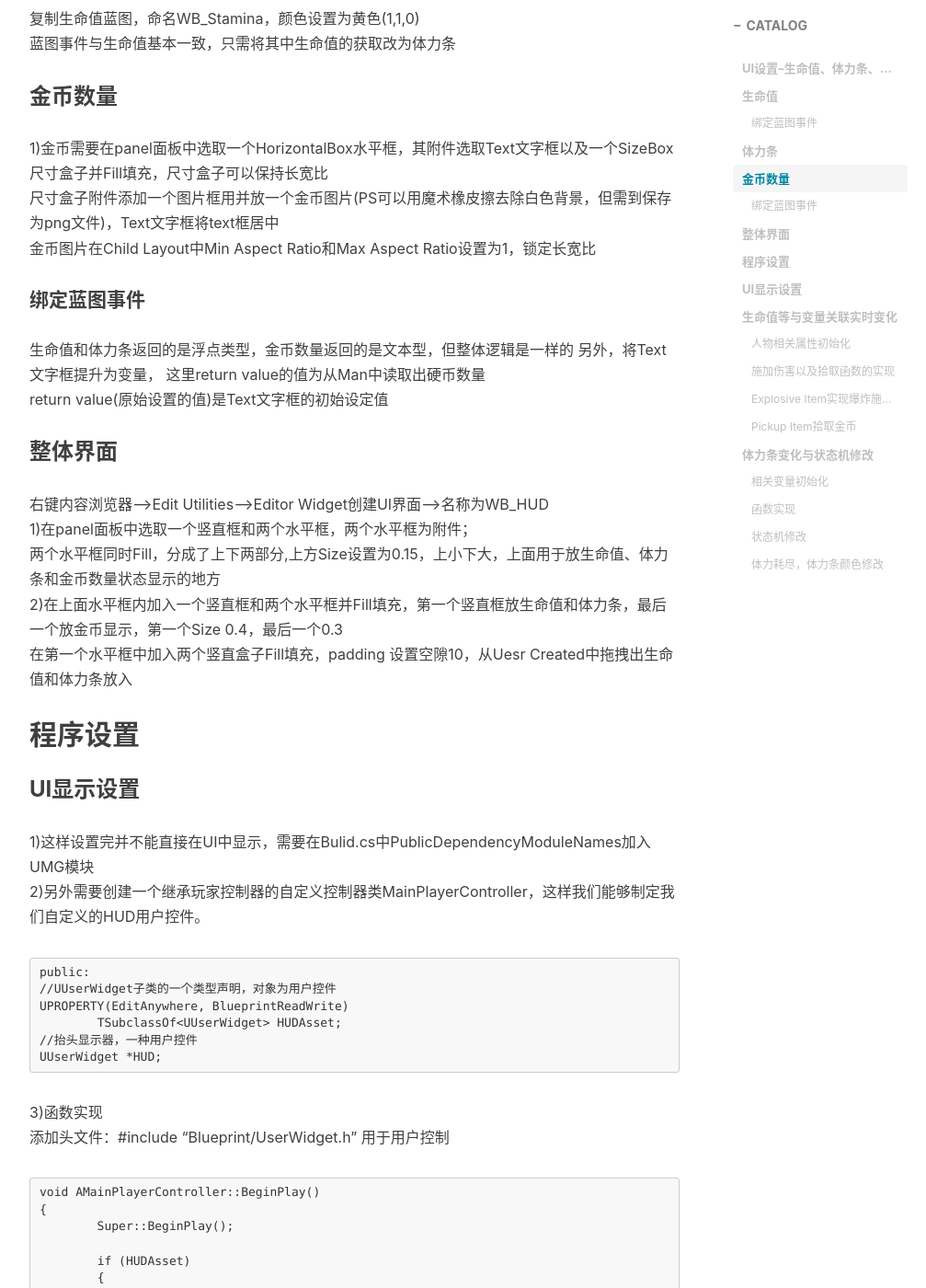
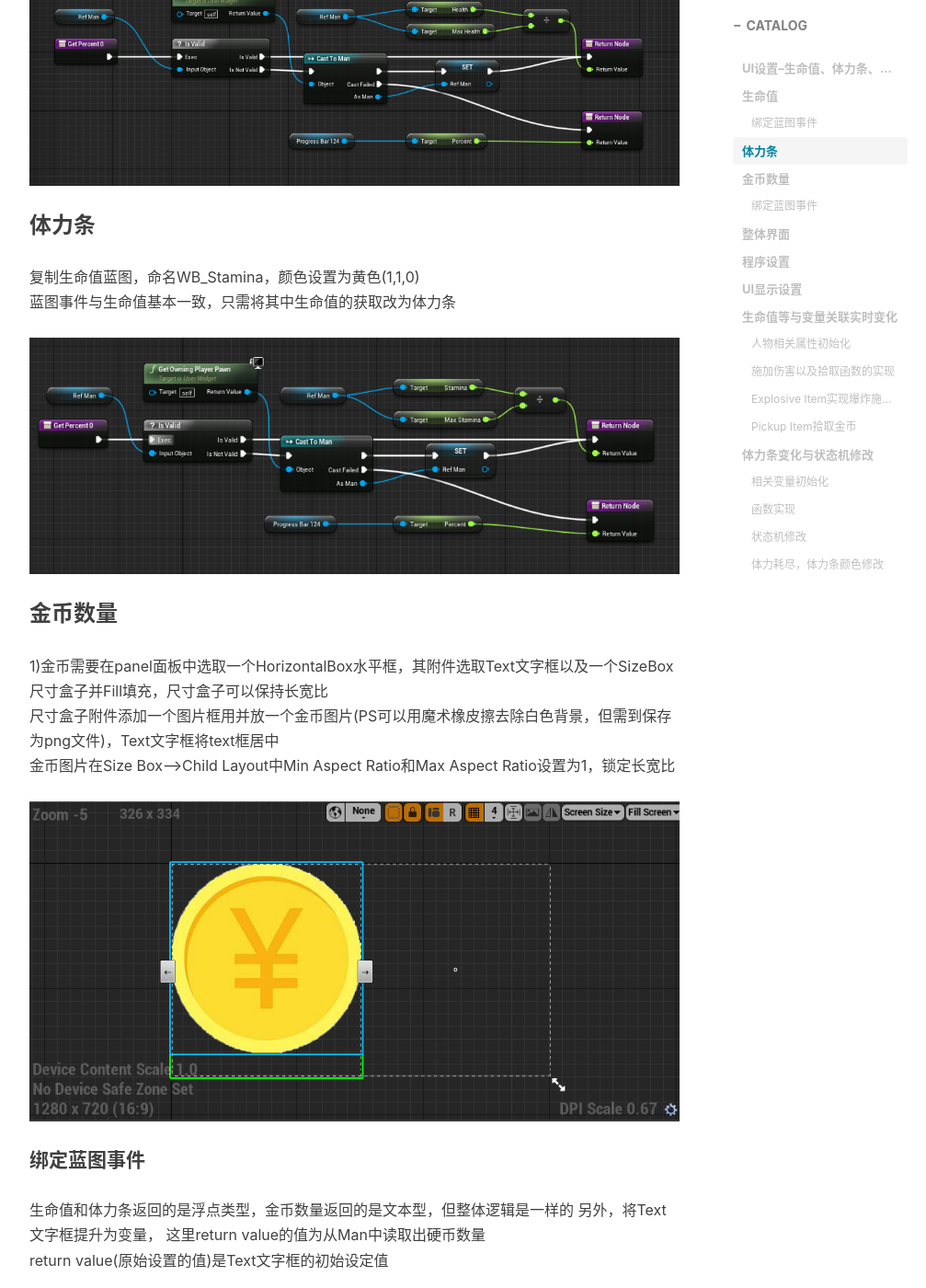
Before and after one commit to AIaimuti/aiaimuti.github.io, a Jekyll site: the page built from _posts/UE4/UE4_C++/2020-5-1-HUD_UI.md, in a window 1280 px wide and 1400 px high, scrolled down 1919 px. Shown: the whole window at 92% size, without its empty margins (233-1240 px from the left). Built offline with Jekyll 4.4.1, drawn with Linux system fonts in a browser that asks for light colours; nearby versions of some CDN libraries; comment, search, counter and statistics services are not loaded.

Commit message:
Update 2020-5-1-HUD_UI.md

````diff
--- a/_posts/UE4/UE4_C++/2020-5-1-HUD_UI.md
+++ b/_posts/UE4/UE4_C++/2020-5-1-HUD_UI.md
@@ -34,29 +34,29 @@ Get Percent 0-->IsValid?return value:CastTo Man?return value:return value(原始
 转换类型若若成功则，返回百分比；若失败则返回默认值<br>
 return value的值为从Man中读取出的生命值/最大生命值，即百分比 <br>
 return value(原始设置的值)是进度条的初始设定值
-
+![](https://github.com/AIaimuti/aiaimuti.github.io/blob/master/img/UE4/UE4_C++/Health.png?raw=true)
 ### 体力条
 复制生命值蓝图，命名WB_Stamina，颜色设置为黄色(1,1,0)<br>
 蓝图事件与生命值基本一致，只需将其中生命值的获取改为体力条
-
+![](https://github.com/AIaimuti/aiaimuti.github.io/blob/master/img/UE4/UE4_C++/Stamina.png?raw=true)
 ### 金币数量
 1)金币需要在panel面板中选取一个HorizontalBox水平框，其附件选取Text文字框以及一个SizeBox尺寸盒子并Fill填充，尺寸盒子可以保持长宽比<br>
 尺寸盒子附件添加一个图片框用并放一个金币图片(PS可以用魔术橡皮擦去除白色背景，但需到保存为png文件)，Text文字框将text框居中<br>
-金币图片在Child Layout中Min Aspect Ratio和Max Aspect Ratio设置为1，锁定长宽比
-
+金币图片在Size Box-->Child Layout中Min Aspect Ratio和Max Aspect Ratio设置为1，锁定长宽比
+![](https://github.com/AIaimuti/aiaimuti.github.io/blob/master/img/UE4/UE4_C++/Coin.png?raw=true)
 #### 绑定蓝图事件
 生命值和体力条返回的是浮点类型，金币数量返回的是文本型，但整体逻辑是一样的
 另外，将Text文字框提升为变量，
 这里return value的值为从Man中读取出硬币数量 <br>
 return value(原始设置的值)是Text文字框的初始设定值
-
+![](https://github.com/AIaimuti/aiaimuti.github.io/blob/master/img/UE4/UE4_C++/GetText.png?raw=true)
 ### 整体界面
 右键内容浏览器-->Edit Utilities-->Editor Widget创建UI界面-->名称为WB_HUD<br>
 1)在panel面板中选取一个竖直框和两个水平框，两个水平框为附件；<br>
 两个水平框同时Fill，分成了上下两部分,上方Size设置为0.15，上小下大，上面用于放生命值、体力条和金币数量状态显示的地方<br>
 2)在上面水平框内加入一个竖直框和两个水平框并Fill填充，第一个竖直框放生命值和体力条，最后一个放金币显示，第一个Size 0.4，最后一个0.3<br>
 在第一个水平框中加入两个竖直盒子Fill填充，padding 设置空隙10，从Uesr Created中拖拽出生命值和体力条放入
-
+![](https://github.com/AIaimuti/aiaimuti.github.io/blob/master/img/UE4/UE4_C++/HUD.png?raw=true)
 
 ## 程序设置
 ### UI显示设置
@@ -384,7 +384,6 @@ void AMan::SetupPlayerInputComponent(UInputComponent* PlayerInputComponent)
 #### 状态机修改
 因为涉及修改动画，并且我们需要Man的变量来作为动画转换的变量
 因此，在我们创建的动画蓝图类MainAnimInstance.h中需要加入Man的引用,
-
 ```
 //引入Man变量，用于与动画状态关联
 UPROPERTY(EditAnywhere, BlueprintReadOnly, Category = Movement)
@@ -407,11 +406,12 @@ void UMainAnimInstance::NativeInitializeAnimation()
 之前我们做的混合动画<br>
 0的地方放站立动画，600的地方放普通速度移动，1000的地方放快速运动，这样就初步设置了与Man中状态变量相关的动画<br>
 但仅仅这样设置是不够的，仅这样设置，当按下shift的时候没有动画。<br>
-
+![](https://github.com/AIaimuti/aiaimuti.github.io/blob/master/img/UE4/UE4_C++/BlendSpace1D.png?raw=true)
 因此，将动画蓝图中状态机里加入一个冲刺状态<br>
 idle/walk/run状态 Man-->Get Status == Sprint?进入冲刺状态，播放冲刺动画:idle/walk/run状态<br>
 Sprint状态 Man-->Get Status == Normal?进入idle/walk/run状态，播放动画:Sprint状态<br>
 这样，当按下shift的时候就是Sprint状态，就可以播放相关动画
+![](https://github.com/AIaimuti/aiaimuti.github.io/blob/master/img/UE4/UE4_C++/State_Machine.png?raw=true)
 
 #### 体力耗尽，体力条颜色修改
 Apperence中的Fill Color and Opacity使用Bind，绑定蓝图事件;<br>
@@ -419,3 +419,4 @@ Apperence中的Fill Color and Opacity使用Bind，绑定蓝图事件;<br>
 Get Fill Color and Opacity 0-->IsValid?return value:CastTo Man?return value:return value(原始设置的值);<br>
 return value的值使用Select Actor，以Man中的IsExhausted为依据，若为false则为黄色(1,1,0)，若为true，则为灰色(0.5,0.5,0.5;<br>
 return value(原始设置的值)是颜色的初始设定值
+![](https://github.com/AIaimuti/aiaimuti.github.io/blob/master/img/UE4/UE4_C++/Get_Color.png?raw=true)
````
